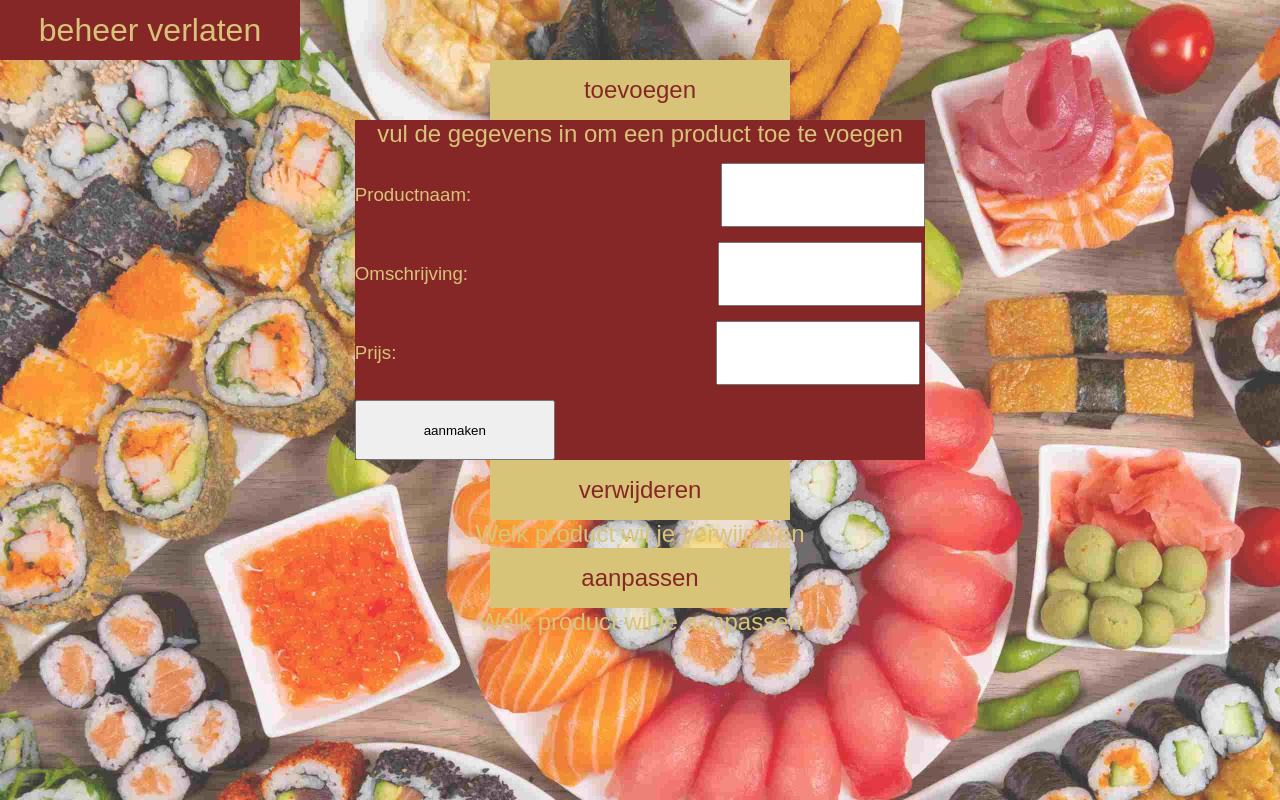
After one commit to stijn1290/thuisbezorgd-restaurant-website, a PHP site: page /admin.php in a window 1280 px wide. The commit adds this page. Run offline with PHP 8.4, Linux system fonts and the light colour scheme; data that the repository does not hold is empty.

Commit message:
admin pagina is toegevoegd met functionaliteiten zoals verwijderen, toevoegen en bewerken ook zijn er kleine wijzigingen op de andere pagina's

```diff
--- /dev/null
+++ b/admin.php
@@ -0,0 +1,75 @@
+<!DOCTYPE html>
+<html lang="en">
+
+<head>
+    <meta charset="UTF-8">
+    <link rel="stylesheet" href="css/style.css">
+    <meta name="viewport" content="width=device-width, initial-scale=1.0">
+    <title>admin</title>
+</head>
+
+<body class="background1">
+    <div class="blockbeheer2"><a href="index.php">
+            <h1>beheer verlaten</h1>
+        </a></div>
+    <section class="stylingadminsections">
+        <div class="blockbeheer">
+            <h1 id="anderekleur">toevoegen</h1>
+        </div>
+        <form action="toevoegen.php" method="POST" class="autostyle" id="autostyleanders">
+            <h1>vul de gegevens in om een product toe te voegen</h1>
+            <nav>
+                <h1>Productnaam:</h1>
+                <input type="text" name="productnaam" id=>
+            </nav>
+            <nav>
+                <h1>Omschrijving:</h1>
+                <input type="text" name="productbeschrijving" id=>
+            </nav>
+            <nav id="gapbetween">
+                <h1>Prijs:</h1>
+                <input type="text" name="productprijs" id=>
+            </nav>
+            <input type="submit" value="aanmaken">
+        </form>
+    </section>
+    <section class="stylingadminsections">
+        <div class="blockbeheer">
+            <h1 id="anderekleur">verwijderen</h1>
+        </div>
+        <h1>Welk product wil je verwijderen</h1>
+        <?php
+        include("connection.php");
+        $sql = "SELECT `id`, `productnaam`, `prijs`, `omschrijving`, `afbeelding` FROM `eetproducten`";
+        $result=$conn->query($sql);
+        foreach ($result as $row) {
+            echo '<form action="verwijderen.php" method="POST" class="autostyle">';
+            echo '<input name="id" value=" '. $row["id"] .' " disabled>';
+            echo '<input name="productnaam" value=" '. $row["productnaam"] .' " disabled>';
+            echo '<input type="submit" value="verwijderen">';
+            echo '</form>';
+        }
+        ?>
+    </section>
+    <section class="stylingadminsections">
+        <div class="blockbeheer">
+            <h1 id="anderekleur">aanpassen</h1>
+        </div>
+        <h1>Welk product wil je aanpassen</h1>
+        <?php
+        include('connection.php');
+        $sql = "SELECT `id`, `productnaam`, `omschrijving` FROM `eetproducten` ";
+        $result=$conn->query($sql);
+        foreach ($result as $row) {
+            echo '<form action="aanpassen.php" method="POST" class="autostyle">';
+            echo '<input name="id" value="'.$row["id"].'" disabled>';
+            echo '<h1>'. $row['productnaam'] .'</h1>';
+            echo '<input name="omschrijving" value="'. $row["omschrijving"].'">';
+            echo '<input type="submit" value="aanpassen">';
+            echo '</form>';
+        }
+        ?>
+    </section>
+</body>
+
+</html>
--- a/connection.php
+++ b/connection.php
@@ -6,6 +6,8 @@ $productnaam ="root";
 $prijs="";
 $omschrijving="";
 $afbeelding="";
+$naam="root";
+$beschrijving="";
 try {
     $conn = new PDO("mysql:host=$servername;dbname=cafetaria sema", $username, $password);
     $conn->setAttribute(PDO::ATTR_ERRMODE, PDO::ERRMODE_EXCEPTION);
--- a/css/style.css
+++ b/css/style.css
@@ -7,7 +7,6 @@
 }
 .background1 {
   background-image: url(../img/image4.png);
-  opacity: 0.8;
   width: 100vw;
   height: 100vh;
   position: absolute;
@@ -84,7 +83,7 @@ main {
   width: 100px;
   border-radius: 4px;
 }
-#entertext {
+#anderekleur {
   text-align: center;
   color: #862727;
 }
@@ -137,7 +136,7 @@ main {
 .gerechtendranken {
   background-color: black;
   width: 700px;
-  height: 4600px;
+  height: auto;
   display: flex;
   flex-direction: column;
   justify-content: space-evenly;
@@ -178,3 +177,64 @@ main {
   height: 265px;
   width: 293px;
 }
+.flexaccount{
+  display: flex;
+  flex-direction: row;
+  justify-content: center;
+  margin-top: 100px;
+}
+.accountblock{
+  background-color: #862727;
+  height: 300px;
+  width: 400px;
+  display: flex;
+  flex-direction: column;
+  align-items: center;
+  left: 0;
+}
+input{
+  height: 60px;
+  width: 200px;
+}
+#stylingbuttonlogin{
+  background-color: #d8c479;
+}
+.blockbeheer{
+  height: 60px;
+  width: 300px;
+  background-color: #d8c479;
+  display: flex;
+  justify-content: center;
+}
+.stylingadmin{
+  display: flex;
+  flex-direction: column;
+  gap: 200px;
+}
+.stylingadminsections{
+  display: flex;
+  flex-direction: column;
+  align-items: center;
+}
+.autostyle{
+  width: auto;
+  height: auto;
+  background-color: #862727;
+  display: flex;
+  flex-direction: row;
+  gap: 15px;
+}
+.blockbeheer2{
+  height: 60px;
+  width: 300px;
+  background-color: #862727;
+  display: flex;
+  justify-content: center;
+}
+#gapbetween{
+  gap: 320px;
+}
+#autostyleanders{
+  display: flex;
+  flex-direction: column;
+}
--- a/footer.php
+++ b/footer.php
@@ -22,7 +22,7 @@
                 <h1>vrijdag t/m zondag 15:00-22:00</h1>
             </div>
             <div class="bestelnu">
-                <a href="menu.php"><h1 id="entertext">bestel nu</h1></a>
+                <a href="menu.php"><h1 id="anderekleur">bestel nu</h1></a>
             </div>
             <div class="neemcontactop">
                 <h1>Neem contact op</h1>
--- a/header.php
+++ b/header.php
@@ -11,14 +11,13 @@
     <nav>
         <img src="img/image 1.png" alt="">
         <nav id="pagetagsstyling">
-            <a href="index.php">home</a>
-            <a href="menu.php">online bestellen</a>
+            <a href="index.php"><h2>home</h2></a>
+            <a href="menu.php"><h2>bestellen</h2></a>
             <h2>Meer></h2>
         </nav>
         <nav id="imagestyling">
             <a id= "accountimage" href="account.php"><img src="img/image 2.png" alt=""></a>
             <img src="img/image 3.png" alt="">
-            <img src="img/image 13.png" alt="" width="76" height="66">
         </nav>
     </nav>
 </header>
--- a/index.php
+++ b/index.php
@@ -20,7 +20,7 @@ include("header.php");
       <h1>Wat is u postcode?</h1>
       <input type="text" name="" placeholder="voer u postcode in">
       <div class="enter">
-        <h1 id="entertext">enter</h1>
+        <h1 id="anderekleur">enter</h1>
       </div>
     </section>
 </main>
--- a/loginaccount.php
+++ b/loginaccount.php
@@ -9,7 +9,7 @@ $sql = "SELECT * FROM users WHERE username='$user' AND password ='$pass'";
 $result =$conn->query($sql);
 if ($result->rowCount()>0)
 {
-    echo "welkom";
+    echo "welkom ". $user;
 }
 else
 {
```
Also changed, not shown: aanpassen.php (added, +19 -0 lines), account.php (+24 -14 lines), menu.php (+13 -8 lines), toevoegen.php (added, +17 -0 lines), verwijderen.php (added, +14 -0 lines), zoeken.php (added, +51 -0 lines), img/image5.png, img/maki.jpg (added).
